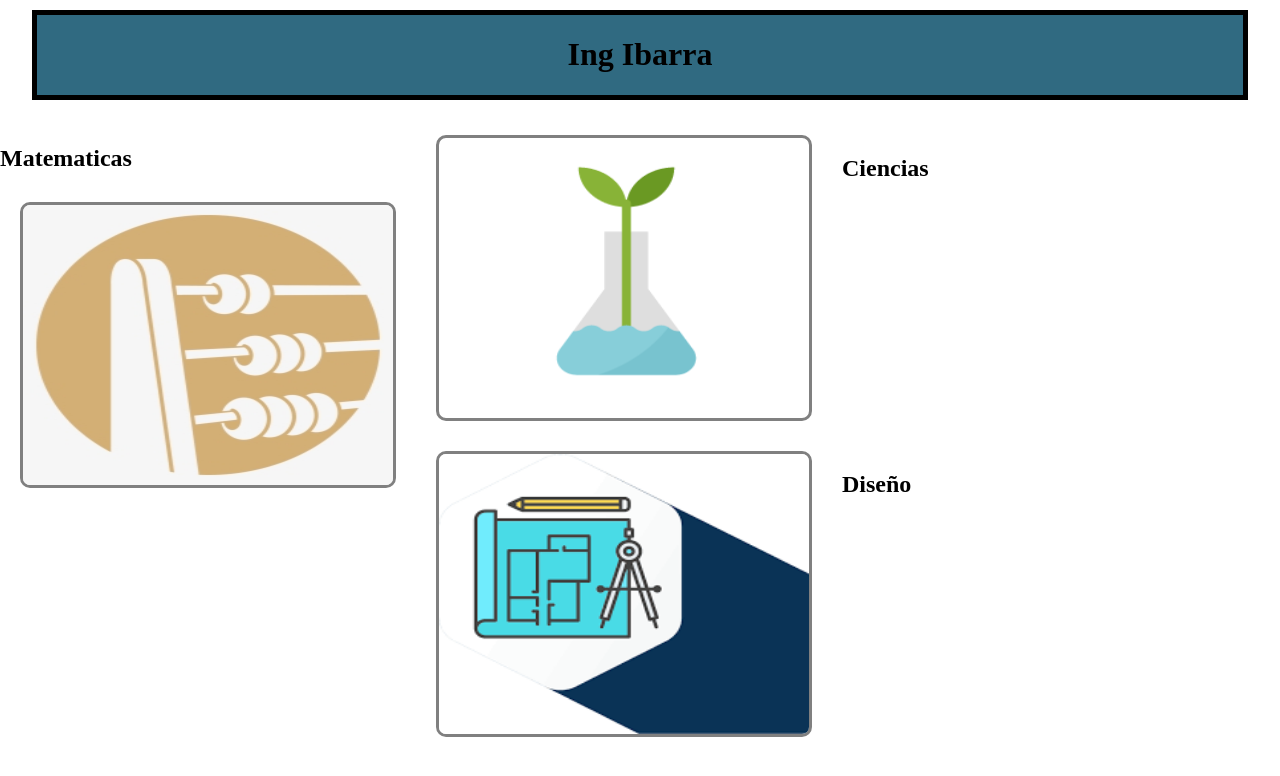
After one commit to Jotha12/Proyecto-Desarollo-Web, a PHP site: page /Vista_cat.html in a window 1280 px wide. The commit adds this page. Shown: the top 776 px of the page. Run offline with PHP 8.4, Linux system fonts and the light colour scheme.

Commit message:
VISTA CATEDRATICO

```diff
--- /dev/null
+++ b/Vista_cat.css
@@ -0,0 +1,81 @@
+body{
+
+    margin: auto;
+    padding: auto;
+}
+
+.cont{
+
+    width: 95%;
+    max-width: 1800px;
+    margin: 10px auto;
+    display: grid;
+    grid-gap: 15px;
+    grid-template-columns: repeat(2, 1fr);
+    grid-template-rows: repeat(2, auto);
+}
+
+.cont .titulo {
+    width: auto;
+    background-color: rgb(48, 106, 129);
+    border: 5px solid black;
+    text-align: center;
+    grid-column-start: 1;
+    grid-column-end: -1;
+
+  }
+
+  @media screen and (min-width: 661px) {
+
+    .img{
+        display: grid;
+        float: left;
+        grid-template-rows: auto auto auto ;
+        grid-gap: 10px
+    }
+
+    .img4{
+
+        grid-row: 0;
+        width:  370px;
+        height: 280px;
+         border: solid gray;
+         border-radius: 10px;
+         margin-left: 20px;
+         margin-right: 20px;
+    }
+    .img5{
+       grid-row: 2;
+       width:  370px;
+       height: 280px;
+        border: solid gray;
+        border-radius: 10px;
+        margin-left: 20px;
+        margin-right: 20px;
+
+    }
+    .img6{
+        grid-row:  3;
+        width:  370px;
+        height: 280px;
+        border: solid gray;
+        border-radius: 10px;
+        float: left;
+        margin-left: 20px;
+        margin-right: 20px;
+    }
+    #p1{
+        grid-row:  1;
+        color: black;
+        float: left;
+    }
+    #p2{
+        grid-row:  2;
+        color: black;
+    }
+    #p3{
+        grid-row:  3;
+        color: black;
+    }
+
+  }
--- /dev/null
+++ b/Vista_cat.html
@@ -0,0 +1,42 @@
+<!DOCTYPE html>
+<html lang="en">
+<head>
+    <meta charset="UTF-8">
+    <meta name="viewport" content="width=device-width, initial-scale=1.0">
+    <title>Catedratico</title>
+   <link rel="stylesheet" href="Vista_cat.css">
+
+    <body>
+        <div class="cont">
+
+            <header class="titulo">
+                <h1>Ing Ibarra</h1>
+
+            </header>
+
+        </div>
+        <div class="image">
+            <div class="img">
+
+                <img class="img4" src="imagenes/img4.png" width=200px height=133px onclick="location='vista_cat.html'" > <h2 id="p1">Matematicas</h2>
+
+            </div>
+            <div class="img">
+
+                <img class="img5" src="imagenes/img5.png" width=200px height=133px onclick="location='vista_cat.html'" >   <h2 id="p2">Ciencias</h2>
+
+            </div>
+            <div class="img ">
+
+                <img class="img6" src="imagenes/img6.png" width=200px height=133px onclick="location='vista_cat.html'" >  <h2 id="p3">Diseño</h2>
+
+            </div>
+
+
+        </div>
+
+
+
+
+    </body>
+</head>
--- a/index.css
+++ b/index.css
@@ -1,7 +1,7 @@
 body{
 
-    margin: 0;
-    padding: 0;
+    margin: auto;
+    padding: auto;
 }
 .cont{
 
--- a/index.html
+++ b/index.html
@@ -17,12 +17,12 @@
 
         <div class="cuadro">
             <div class="btncate">
-                <button type="submit">Catedratico</button>
+                <button type="submit"onclick="location='loginCat.html'">Catedratico</button>
                  <img src="imagenes/img2.png" width="auto" height="100px">
 
             </div>
             <div class="btnestu">
-                <button type="submit">Estudiante</button>
+                <button type="submit" onclick="location='loginEst.html'"> Estudiante</button>
                 <img src="imagenes/img1.png" width="auto" height="100px">
 
 
```
Also changed, not shown: Cat_perfil.html (added, +30 -0 lines), cat_perfil.css (added, +46 -0 lines), imagenes/img3.png (added), imagenes/img4.png (added), imagenes/img5.png (added), imagenes/img6.png (added).
